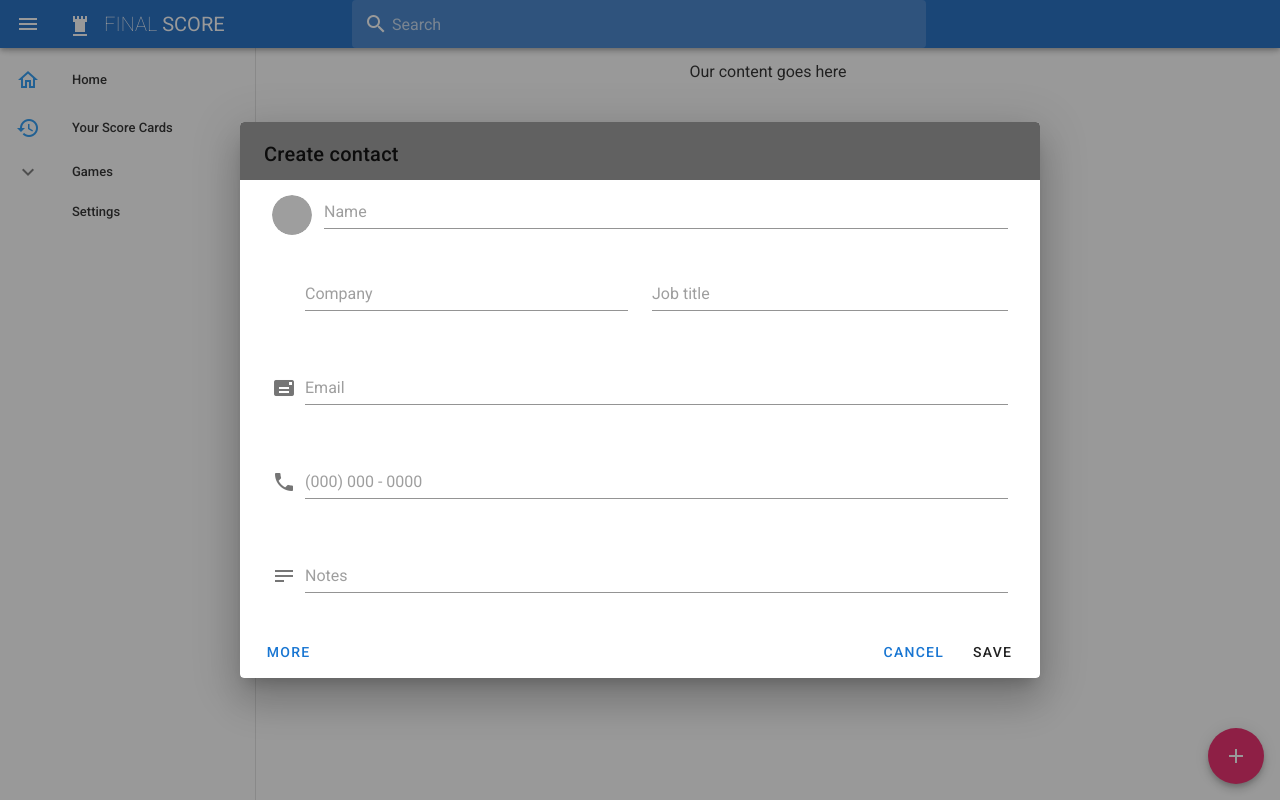
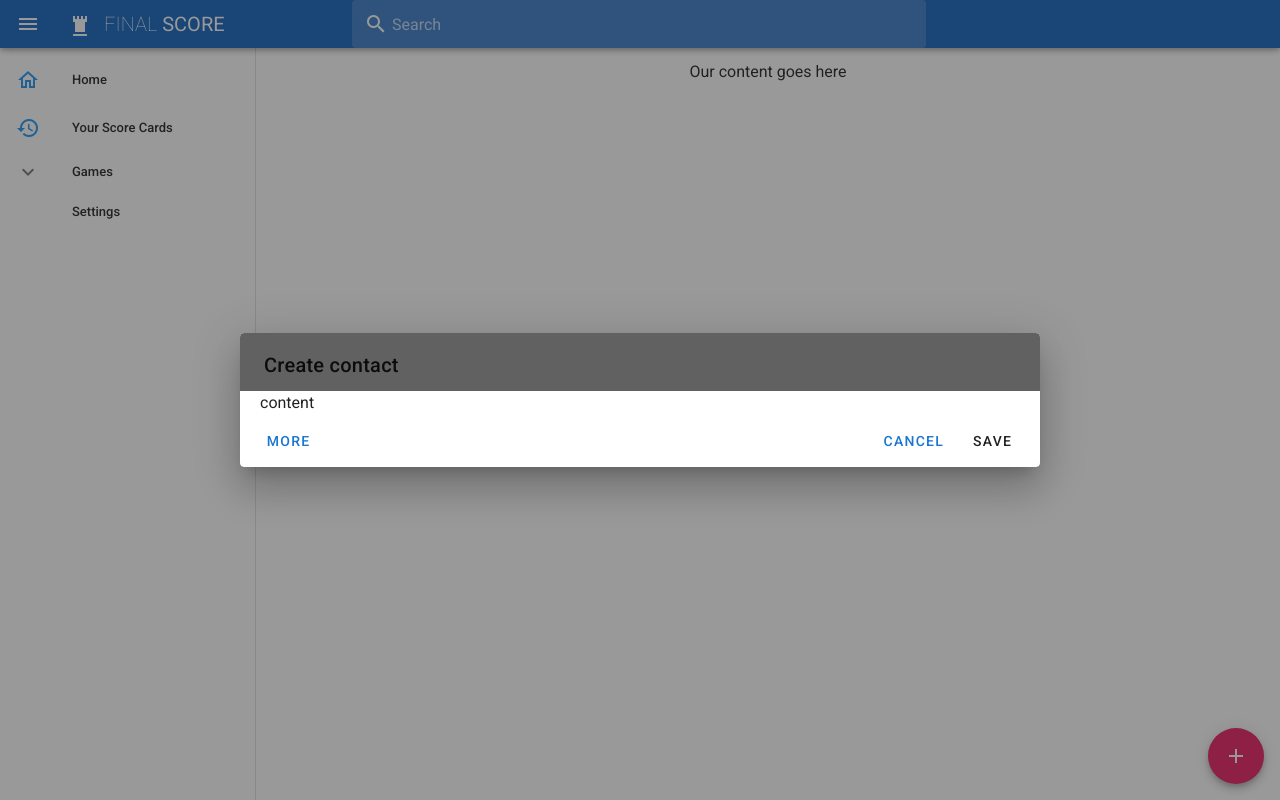
Before and after one commit to CobyYates/Final-Score, a Vue app: page / in a window 1280 px wide. Both pictures are taken after a click on the button 1236 px from the left and 756 px from the top of the page. Built offline with nearby package versions, Linux system fonts and the light colour scheme; grey boxes are pictures that could not be loaded.

Commit message:
removed dialog content from main + button

```diff
--- a/src/App.vue
+++ b/src/App.vue
@@ -121,58 +121,7 @@
         </v-card-title>
         <v-container>
           <v-row class="mx-2">
-            <v-col
-              class="align-center justify-space-between"
-              cols="12"
-            >
-              <v-row
-                align="center"
-                class="mr-0"
-              >
-                <v-avatar
-                  size="40px"
-                  class="mx-3"
-                >
-                  <img
-                    src="//ssl.gstatic.com/s2/oz/images/sge/grey_silhouette.png"
-                    alt=""
-                  >
-                </v-avatar>
-                <v-text-field
-                  placeholder="Name"
-                />
-              </v-row>
-            </v-col>
-            <v-col cols="6">
-              <v-text-field
-                prepend-icon="mdi-account-card-details-outline"
-                placeholder="Company"
-              />
-            </v-col>
-            <v-col cols="6">
-              <v-text-field
-                placeholder="Job title"
-              />
-            </v-col>
-            <v-col cols="12">
-              <v-text-field
-                prepend-icon="mdi-mail"
-                placeholder="Email"
-              />
-            </v-col>
-            <v-col cols="12">
-              <v-text-field
-                type="tel"
-                prepend-icon="mdi-phone"
-                placeholder="(000) 000 - 0000"
-              />
-            </v-col>
-            <v-col cols="12">
-              <v-text-field
-                prepend-icon="mdi-text"
-                placeholder="Notes"
-              />
-            </v-col>
+            content
           </v-row>
         </v-container>
         <v-card-actions>
--- a/src/routes.js
+++ b/src/routes.js
@@ -3,6 +3,6 @@ import Yahtzee from "./components/Yahtzee";
 
 
 export const routes = [
-    { path: '', component: Home },
+    { path: '/', component: Home },
     { path: '/yahtzee', component: Yahtzee },
 ]
```
